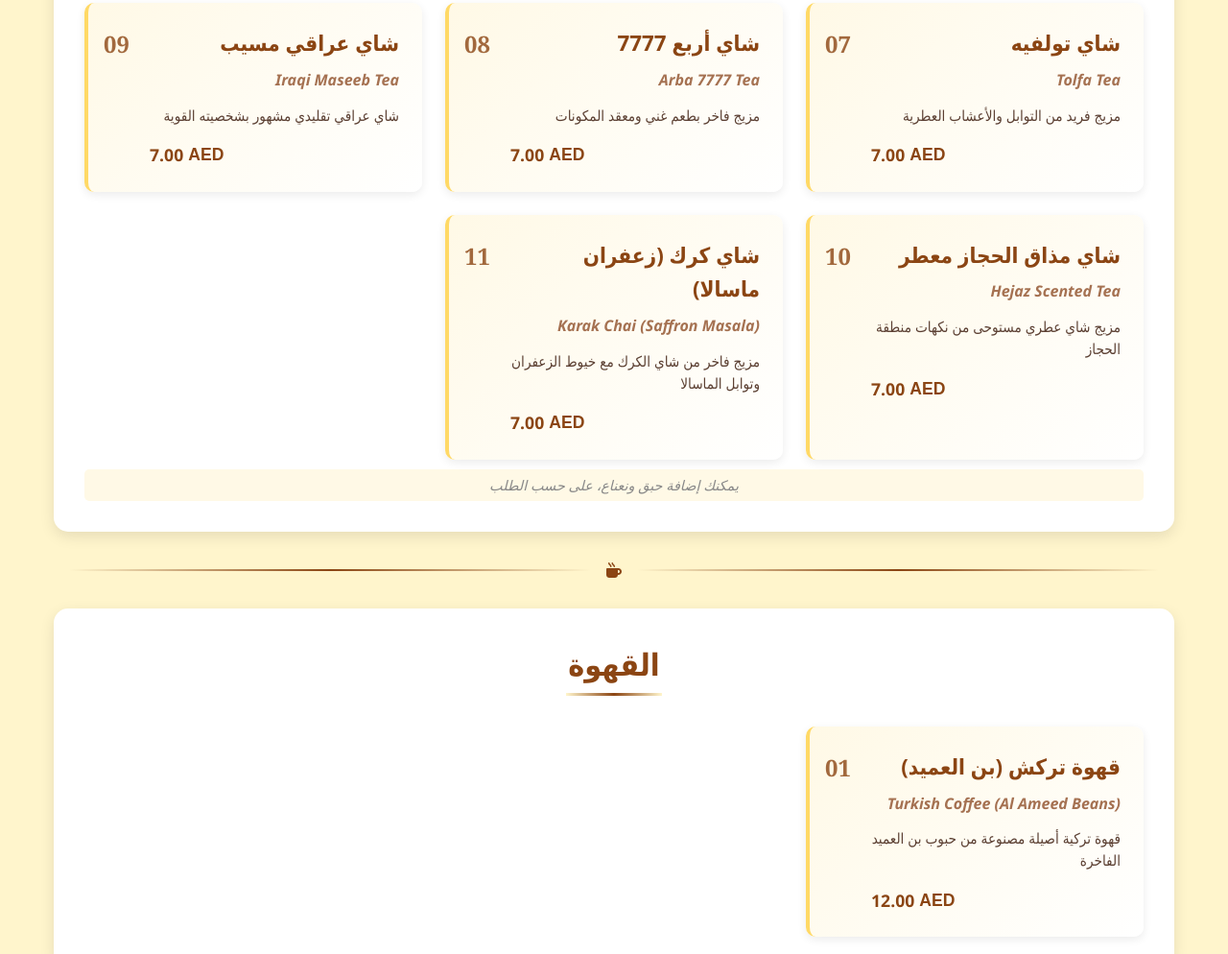
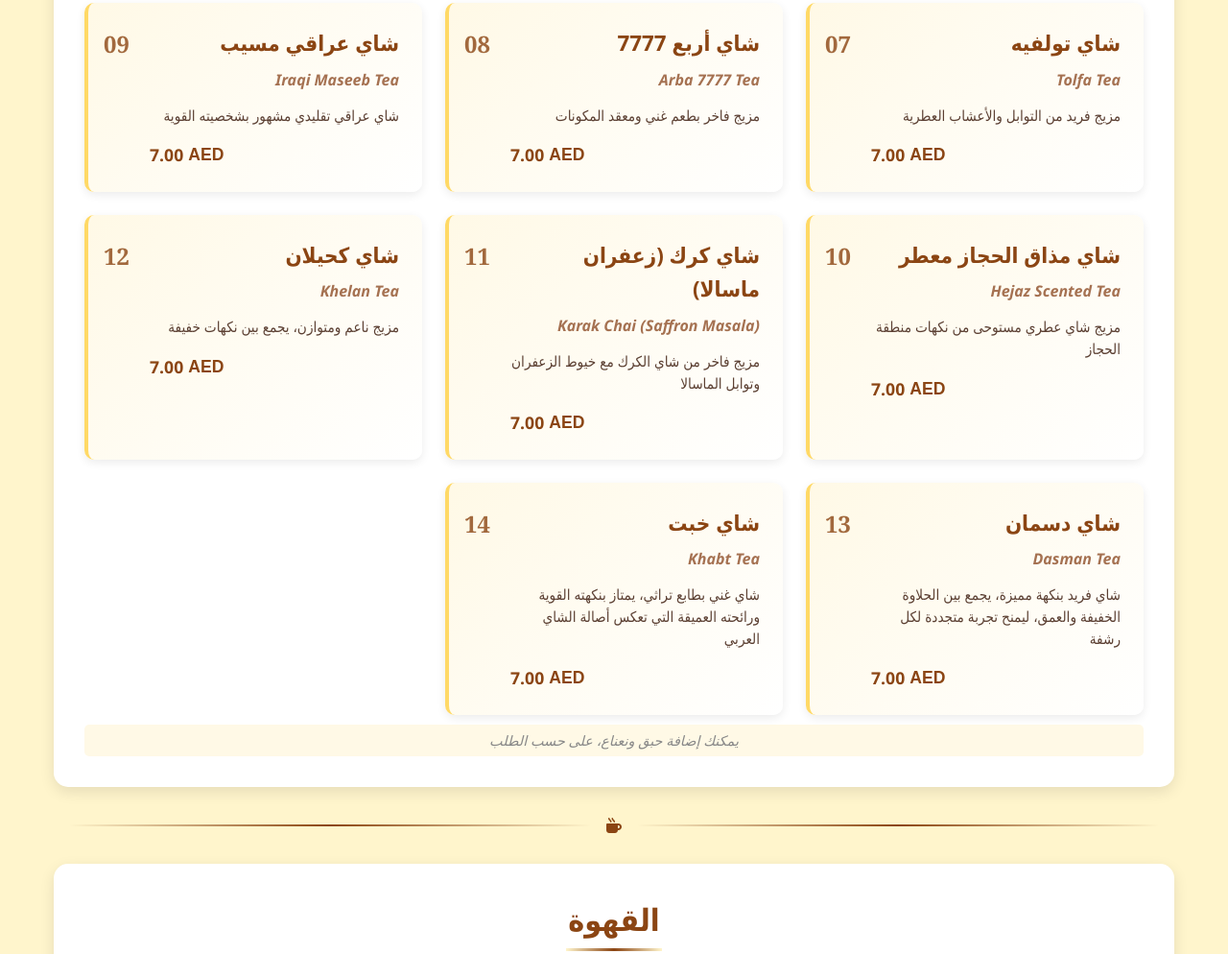
Before and after one commit to retalscodes/Shai-Riza, a plain HTML site: page shaiRiza.html in a window 1280 px wide. Shown: the part 1128-2122 px from the top of the page at 96% size. Drawn offline with Linux system fonts and the light colour scheme.

Commit message:
Update shaiRiza.html

```diff
--- a/shaiRiza.html
+++ b/shaiRiza.html
@@ -403,10 +403,10 @@
 
         <header>
             <div class="logo-container">
-                <img src="shairizaa_page-0001.jpg" alt="Riza Tea Cafe Logo" class="cafe-logo">
+                <img src="PDF (3)_page-0001.jpg" alt="Riza Tea Cafe Logo" class="cafe-logo">
             </div>
             <h1 class="cafe-name">شاي ريزا</h1>
-            <p class="tagline">نكهة من زمان في كل استكان</p>
+            <p class="tagline">نكهة من زمان في كل استكانة</p>
             <div class="header-pattern"></div>
         </header>
 
@@ -566,6 +566,49 @@
                         <p class="item-desc">مزيج فاخر من شاي الكرك مع خيوط الزعفران وتوابل الماسالا</p>
                         <p class="item-price"><span class="currency-logo">AED</span>7.00</p>
                     </div>
+
+                    <!-- Item 12 -->
+                    <div class="menu-item">
+                        <div class="item-number">12</div>
+                        <div class="item-name">
+                            <span class="item-name-ar">شاي كحيلان</span>
+                        </div>
+                        <div class="item-name">
+                            <span class="item-name-en">Khelan Tea</span>
+                        </div>
+                        <p class="item-desc">مزيج ناعم ومتوازن، يجمع بين نكهات خفيفة</p>
+                        <p class="item-price"><span class="currency-logo">AED</span>7.00</p>
+                    </div>
+
+                    <!-- Item 13 -->
+                    <div class="menu-item">
+                        <div class="item-number">13</div>
+                        <div class="item-name">
+                            <span class="item-name-ar">شاي دسمان</span>
+                        </div>
+                        <div class="item-name">
+                            <span class="item-name-en">Dasman Tea</span>
+                        </div>
+                        <p class="item-desc">شاي فريد بنكهة مميزة، يجمع بين الحلاوة الخفيفة والعمق، ليمنح تجربة متجددة لكل رشفة</p>
+                        <p class="item-price"><span class="currency-logo">AED</span>7.00</p>
+                    </div>
+
+                    <!-- Item 10 -->
+                    <div class="menu-item">
+                        <div class="item-number">14</div>
+                        <div class="item-name">
+                            <span class="item-name-ar">شاي خبت</span>
+                        </div>
+                        <div class="item-name">
+                            <span class="item-name-en">Khabt Tea</span>
+                        </div>
+                        <p class="item-desc">شاي غني بطابع تراثي، يمتاز بنكهته القوية ورائحته العميقة التي تعكس أصالة الشاي العربي</p>
+                        <p class="item-price"><span class="currency-logo">AED</span>7.00</p>
+                    </div>
+
+
+
+
                 </div>
                 <p class="price-comment">يمكنك إضافة حبق ونعناع، على حسب الطلب</p>
             </section>
```
